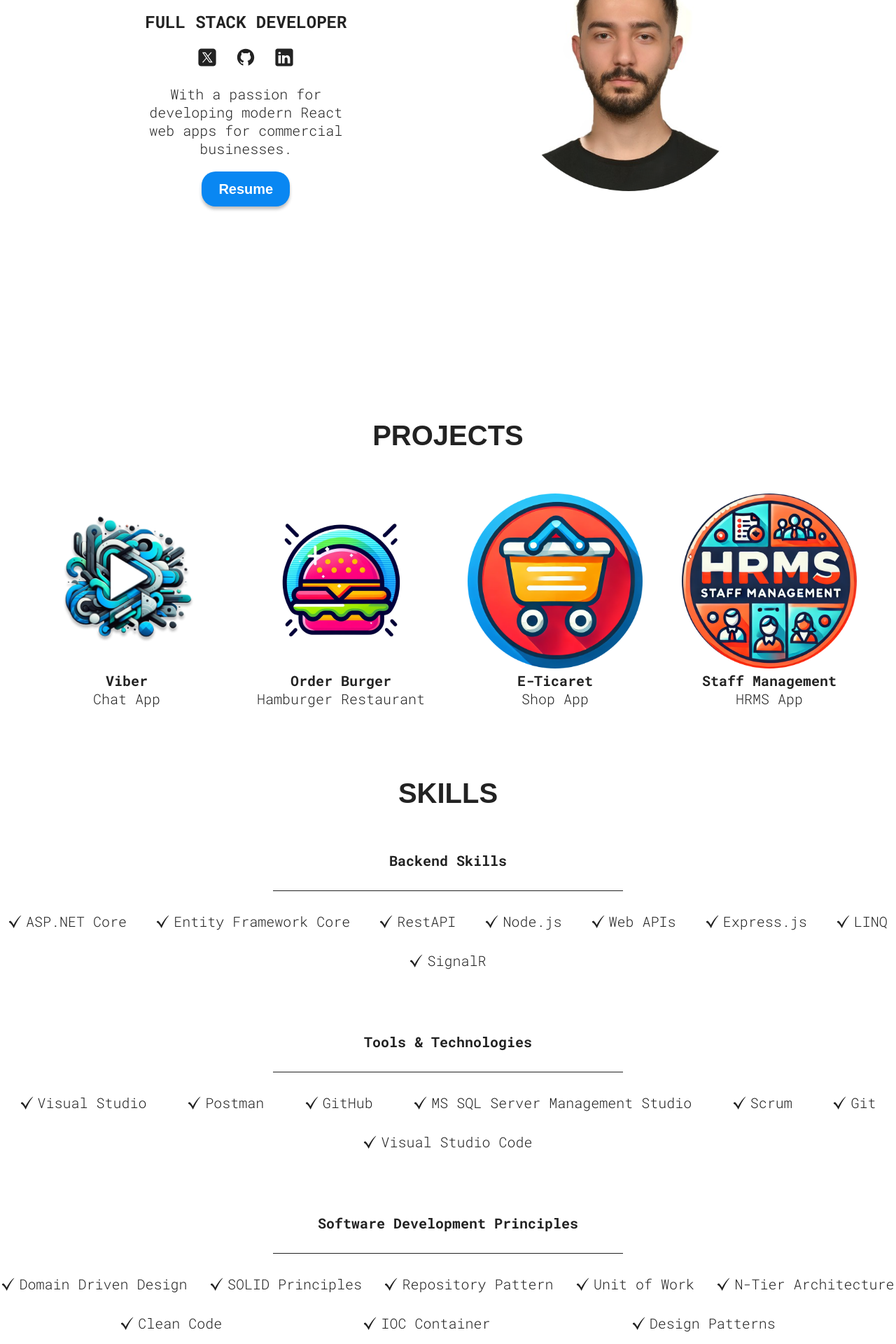
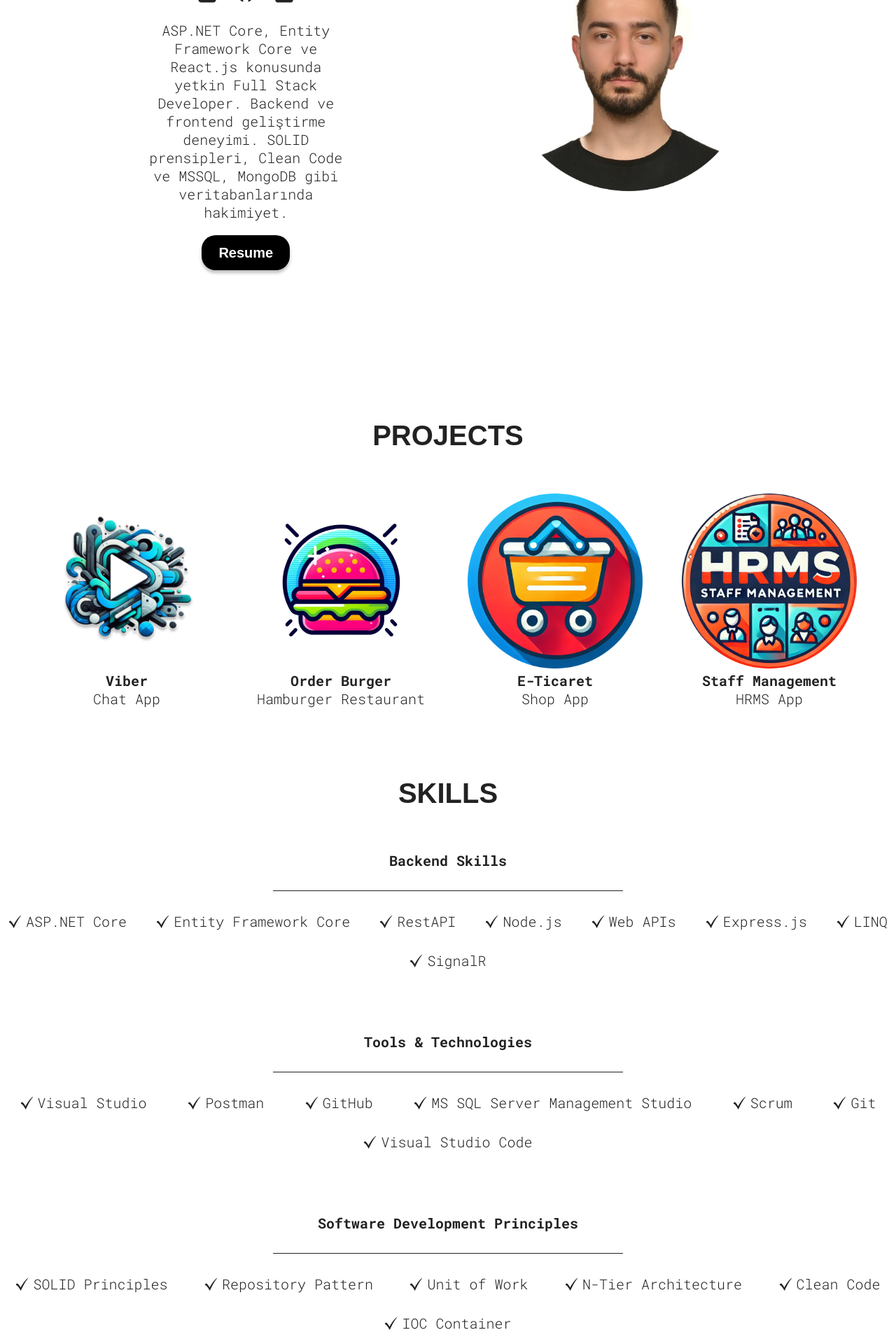
Before and after one commit to furkandemirbozan/furkan-demirbozan, a React (Vite) app: page / in a window 1280 px wide. Shown: the part 300-2220 px from the top of the page at 70% size. Built offline with nearby package versions, Linux system fonts and the light colour scheme.

Commit message:
finish project

```diff
--- a/src/App.css
+++ b/src/App.css
@@ -1,6 +1,6 @@
 :root {
     --background-color: #fff;
-    --btn-color: #0987f2;
+    --btn-color: #000000;
     --btn-text-color: #fff;
     --project-card-bg: #ffffff00;
     --text-color: #222;
--- a/src/sections/Hero/Hero.jsx
+++ b/src/sections/Hero/Hero.jsx
@@ -52,8 +52,8 @@ function Hero() {
           </a>
         </span>
         <p className={styles.description}>
-          With a passion for developing modern React web apps for commercial
-          businesses.
+          ASP.NET Core, Entity Framework Core ve React.js konusunda yetkin Full Stack Developer. Backend  ve frontend  geliştirme deneyimi.
+          SOLID prensipleri, Clean Code ve MSSQL, MongoDB gibi veritabanlarında hakimiyet.
         </p>
         <a href={CV} download>
           <button className="hover">Resume</button>
--- a/src/sections/Skills/Skills.jsx
+++ b/src/sections/Skills/Skills.jsx
@@ -50,14 +50,12 @@ function Skills() {
             <h3>Software Development Principles</h3>
             <hr />
             <div className={styles.skillList}>
-                <SkillList src={checkMarkIcon} skill="Domain Driven Design" />
                 <SkillList src={checkMarkIcon} skill="SOLID Principles" />
                 <SkillList src={checkMarkIcon} skill="Repository Pattern" />
                 <SkillList src={checkMarkIcon} skill="Unit of Work" />
                 <SkillList src={checkMarkIcon} skill="N-Tier Architecture" />
                 <SkillList src={checkMarkIcon} skill="Clean Code" />
                 <SkillList src={checkMarkIcon} skill="IOC Container" />
-                <SkillList src={checkMarkIcon} skill="Design Patterns" />
             </div>
             <br />
             <br />
```
